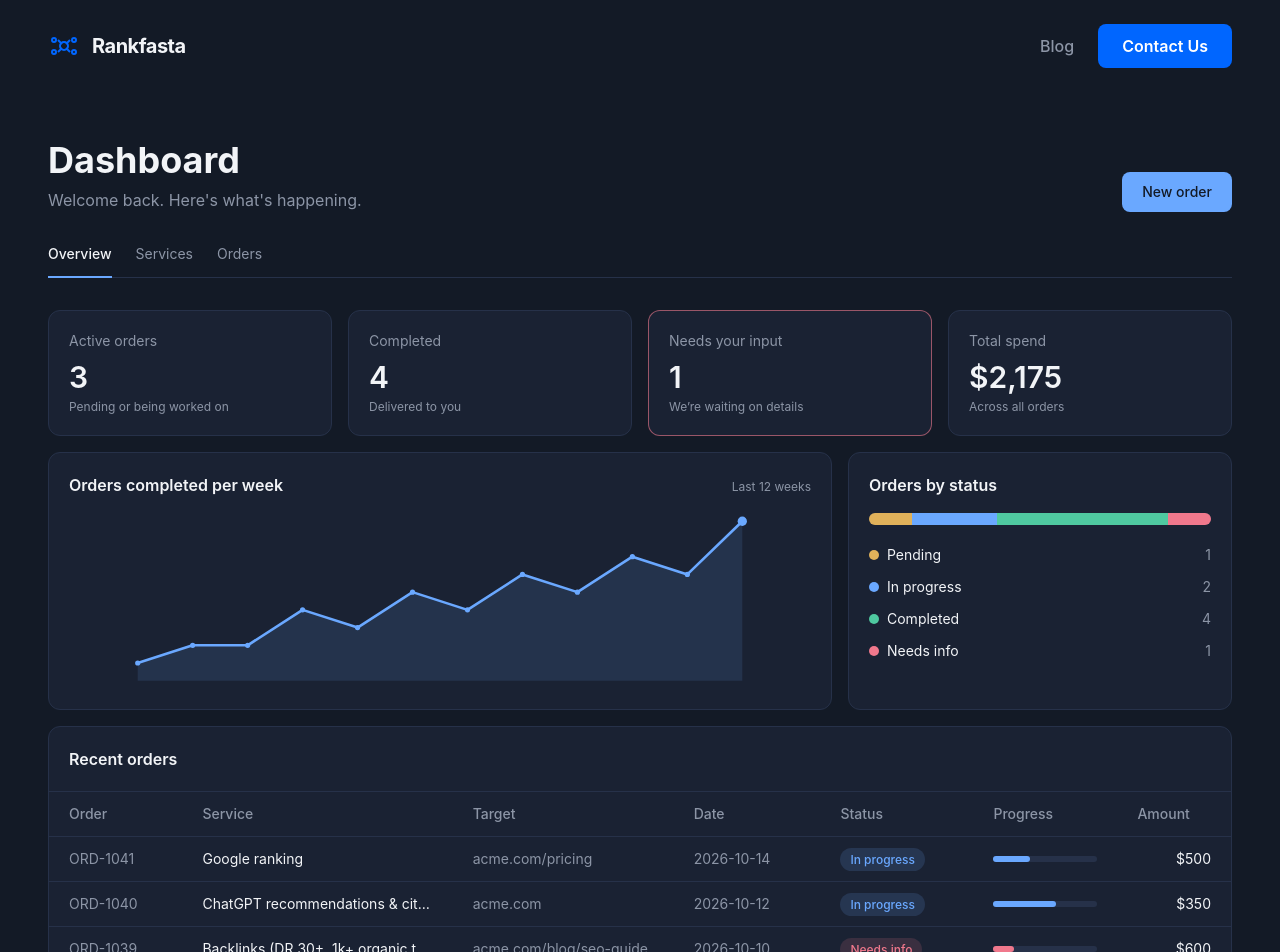
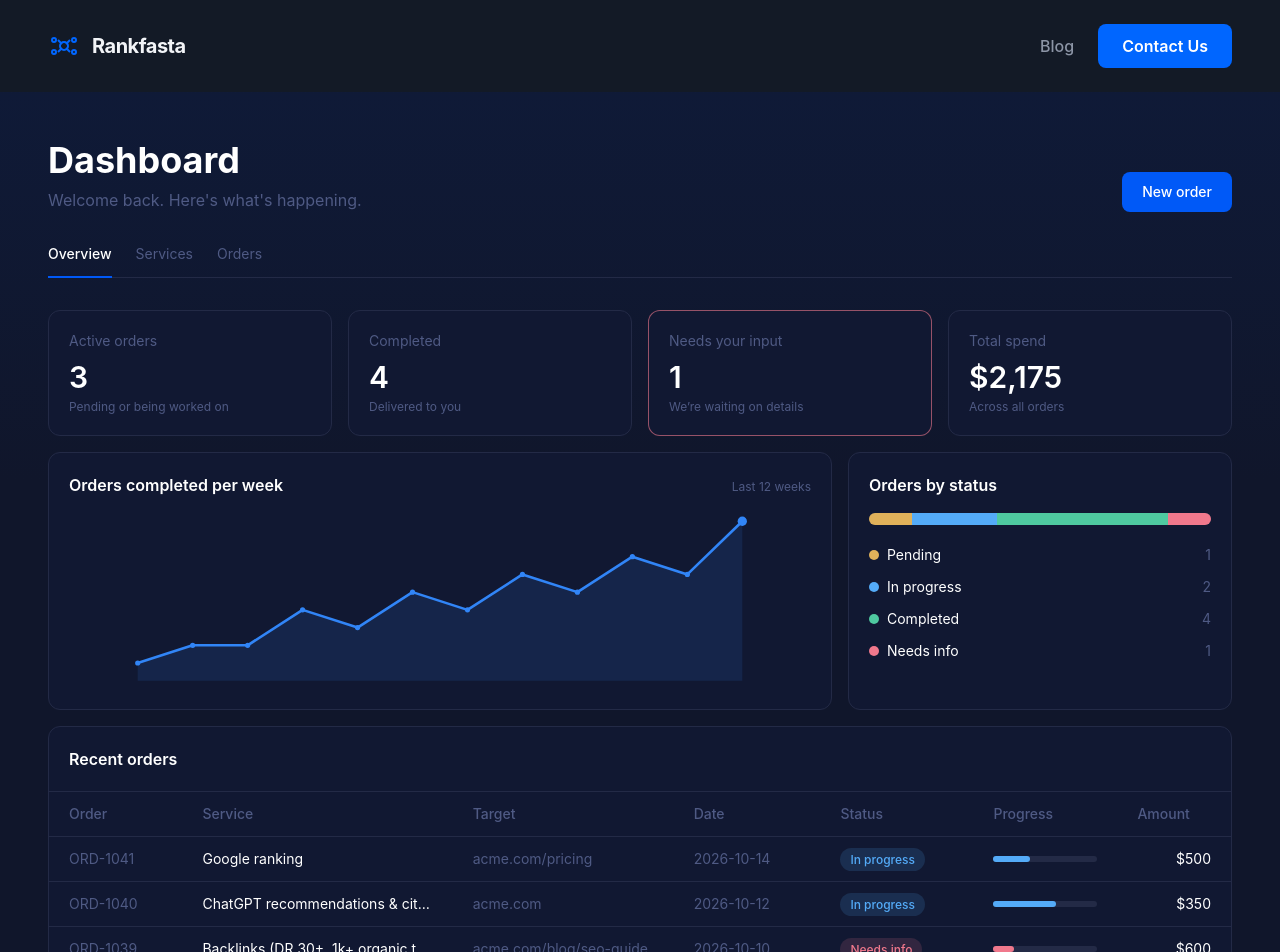
Before and after one commit to Gaurav775-Git/Dashboard, a React (Vite) app in the folder client/: page / in a window 1280 px wide. Shown: the top 952 px of the page. Built offline with nearby package versions, Linux system fonts and the light colour scheme.

Commit message:
Color schema update for the dashboard and components .

```diff
--- a/client/src/components/ActivityChart.jsx
+++ b/client/src/components/ActivityChart.jsx
@@ -3,7 +3,7 @@ import { STATUSES } from '../api/mockData'
 
 const COLORS = {
   Pending: '#E0B15A',
-  'In progress': '#6AA8FF',
+  'In progress': '#54ABF8',
   Completed: '#4FC9A0',
   'Needs info': '#F0788C',
 }
@@ -21,24 +21,24 @@ const ActivityChart = ({ orders, weekly }) => {
   return (
     <div className="grid lg:grid-cols-3 gap-4">
       {/* Trend */}
-      <div className="lg:col-span-2 rounded-xl border border-[#263149] bg-[#1A2233] p-5">
+      <div className="lg:col-span-2 rounded-xl border border-[#232A46] bg-[#111832] p-5">
         <div className="flex items-baseline justify-between mb-4">
-          <h2 className="font-semibold text-[#F2F4F7]">Orders completed per week</h2>
-          <span className="text-xs text-[#8C95A6]">Last 12 weeks</span>
+          <h2 className="font-semibold text-[#FFFFFF]">Orders completed per week</h2>
+          <span className="text-xs text-[#4F5A84]">Last 12 weeks</span>
         </div>
         <svg viewBox={`0 0 ${W} ${H}`} className="w-full h-44" role="img" aria-label="Orders completed per week, trending up">
-          <polygon points={area} fill="#6AA8FF" opacity="0.12" />
-          <polyline points={line} fill="none" stroke="#6AA8FF" strokeWidth="2.5" strokeLinejoin="round" />
+          <polygon points={area} fill="#3185F7" opacity="0.12" />
+          <polyline points={line} fill="none" stroke="#3185F7" strokeWidth="2.5" strokeLinejoin="round" />
           {pts.map(([x, y], i) => (
-            <circle key={i} cx={x} cy={y} r={i === pts.length - 1 ? 4.5 : 2.5} fill="#6AA8FF" />
+            <circle key={i} cx={x} cy={y} r={i === pts.length - 1 ? 4.5 : 2.5} fill="#3185F7" />
           ))}
         </svg>
       </div>
 
       {/* Status split */}
-      <div className="rounded-xl border border-[#263149] bg-[#1A2233] p-5">
-        <h2 className="font-semibold text-[#F2F4F7] mb-4">Orders by status</h2>
-        <div className="flex h-3 rounded-full overflow-hidden bg-[#263149] mb-5">
+      <div className="rounded-xl border border-[#232A46] bg-[#111832] p-5">
+        <h2 className="font-semibold text-[#FFFFFF] mb-4">Orders by status</h2>
+        <div className="flex h-3 rounded-full overflow-hidden bg-[#232A46] mb-5">
           {STATUSES.map((s) => {
             const n = orders.filter((o) => o.status === s).length
             return n ? <div key={s} style={{ width: `${(n / orders.length) * 100}%`, background: COLORS[s] }} /> : null
@@ -47,11 +47,11 @@ const ActivityChart = ({ orders, weekly }) => {
         <ul className="space-y-3 text-sm">
           {STATUSES.map((s) => (
             <li key={s} className="flex items-center justify-between">
-              <span className="flex items-center gap-2 text-[#F2F4F7]">
+              <span className="flex items-center gap-2 text-[#FFFFFF]">
                 <span className="h-2.5 w-2.5 rounded-full" style={{ background: COLORS[s] }} />
                 {s}
               </span>
-              <span className="text-[#8C95A6]">{orders.filter((o) => o.status === s).length}</span>
+              <span className="text-[#4F5A84]">{orders.filter((o) => o.status === s).length}</span>
             </li>
           ))}
         </ul>
--- a/client/src/components/OrdersTable.jsx
+++ b/client/src/components/OrdersTable.jsx
@@ -3,12 +3,12 @@ import { STATUSES } from '../api/mockData'
 
 const BADGE = {
   Pending: 'bg-[#E0B15A]/15 text-[#E0B15A]',
-  'In progress': 'bg-[#6AA8FF]/15 text-[#6AA8FF]',
+  'In progress': 'bg-[#54ABF8]/15 text-[#54ABF8]',
   Completed: 'bg-[#4FC9A0]/15 text-[#4FC9A0]',
   'Needs info': 'bg-[#F0788C]/15 text-[#F0788C]',
 }
 const BAR = {
-  Pending: '#E0B15A', 'In progress': '#6AA8FF', Completed: '#4FC9A0', 'Needs info': '#F0788C',
+  Pending: '#E0B15A', 'In progress': '#54ABF8', Completed: '#4FC9A0', 'Needs info': '#F0788C',
 }
 
 const exportCsv = (rows) => {
@@ -39,27 +39,27 @@ const OrdersTable = ({ orders, limit }) => {
   }, [orders, query, status, limit])
 
   return (
-    <div className="rounded-xl border border-[#263149] bg-[#1A2233]">
+    <div className="rounded-xl border border-[#232A46] bg-[#111832]">
       <div className="flex flex-wrap items-center gap-3 p-5">
-        <h2 className="font-semibold text-[#F2F4F7] mr-auto">{limit ? 'Recent orders' : 'All orders'}</h2>
+        <h2 className="font-semibold text-[#FFFFFF] mr-auto">{limit ? 'Recent orders' : 'All orders'}</h2>
         {!limit && (
           <>
             <input
               value={query}
               onChange={(e) => setQuery(e.target.value)}
               placeholder="Search by order, service or URL"
-              className="w-full sm:w-64 rounded-lg bg-[#131A26] border border-[#263149] px-3 py-2 text-sm text-[#F2F4F7] placeholder-[#8C95A6] focus:outline-none focus:border-[#6AA8FF]"
+              className="w-full sm:w-64 rounded-lg bg-[#10162B] border border-[#232A46] px-3 py-2 text-sm text-[#FFFFFF] placeholder-[#4F5A84] focus:outline-none focus:border-[#0059F7]"
             />
             <select
               value={status}
               onChange={(e) => setStatus(e.target.value)}
-              className="rounded-lg bg-[#131A26] border border-[#263149] px-3 py-2 text-sm text-[#F2F4F7] focus:outline-none focus:border-[#6AA8FF]"
+              className="rounded-lg bg-[#10162B] border border-[#232A46] px-3 py-2 text-sm text-[#FFFFFF] focus:outline-none focus:border-[#0059F7]"
             >
               {['All', ...STATUSES].map((s) => <option key={s}>{s}</option>)}
             </select>
             <button
               onClick={() => exportCsv(rows)}
-              className="rounded-lg border border-[#263149] px-3 py-2 text-sm text-[#F2F4F7] hover:bg-[#263149] focus-visible:outline focus-visible:outline-2 focus-visible:outline-[#6AA8FF]"
+              className="rounded-lg border border-[#232A46] px-3 py-2 text-sm text-[#FFFFFF] hover:bg-[#232A46] focus-visible:outline focus-visible:outline-2 focus-visible:outline-[#0059F7]"
             >
               Export CSV
             </button>
@@ -70,7 +70,7 @@ const OrdersTable = ({ orders, limit }) => {
       <div className="overflow-x-auto">
         <table className="w-full text-sm min-w-[720px]">
           <thead>
-            <tr className="text-left text-[#8C95A6] border-y border-[#263149]">
+            <tr className="text-left text-[#4F5A84] border-y border-[#232A46]">
               {['Order', 'Service', 'Target', 'Date', 'Status', 'Progress', 'Amount'].map((h) => (
                 <th key={h} className="px-5 py-3 font-medium">{h}</th>
               ))}
@@ -78,16 +78,16 @@ const OrdersTable = ({ orders, limit }) => {
           </thead>
           <tbody>
             {rows.map((o) => (
-              <tr key={o.id} className="border-b border-[#263149] last:border-0 text-[#F2F4F7]">
-                <td className="px-5 py-3 text-[#8C95A6]">{o.id}</td>
+              <tr key={o.id} className="border-b border-[#232A46] last:border-0 text-[#FFFFFF]">
+                <td className="px-5 py-3 text-[#4F5A84]">{o.id}</td>
                 <td className="px-5 py-3 max-w-[220px] truncate" title={o.service}>{o.service}</td>
-                <td className="px-5 py-3 max-w-[180px] truncate text-[#8C95A6]" title={o.target}>{o.target}</td>
-                <td className="px-5 py-3 text-[#8C95A6] whitespace-nowrap">{o.date}</td>
+                <td className="px-5 py-3 max-w-[180px] truncate text-[#4F5A84]" title={o.target}>{o.target}</td>
+                <td className="px-5 py-3 text-[#4F5A84] whitespace-nowrap">{o.date}</td>
                 <td className="px-5 py-3">
                   <span className={`rounded-full px-2.5 py-1 text-xs font-medium whitespace-nowrap ${BADGE[o.status]}`}>{o.status}</span>
                 </td>
                 <td className="px-5 py-3 w-36">
-                  <div className="h-1.5 rounded-full bg-[#263149]">
+                  <div className="h-1.5 rounded-full bg-[#232A46]">
                     <div className="h-full rounded-full" style={{ width: `${o.progress}%`, background: BAR[o.status] }} />
                   </div>
                 </td>
@@ -96,7 +96,7 @@ const OrdersTable = ({ orders, limit }) => {
             ))}
             {rows.length === 0 && (
               <tr>
-                <td colSpan={7} className="px-5 py-10 text-center text-[#8C95A6]">
+                <td colSpan={7} className="px-5 py-10 text-center text-[#4F5A84]">
                   No orders match. Clear the search or pick another status.
                 </td>
               </tr>
--- a/client/src/components/StatCards.jsx
+++ b/client/src/components/StatCards.jsx
@@ -16,11 +16,11 @@ const StatCards = ({ orders }) => {
       {stats.map((s) => (
         <div
           key={s.label}
-          className={`rounded-xl border bg-[#1A2233] p-5 ${s.alert ? 'border-[#F0788C]/60' : 'border-[#263149]'}`}
+          className={`rounded-xl border bg-[#111832] p-5 ${s.alert ? 'border-[#F0788C]/60' : 'border-[#232A46]'}`}
         >
-          <p className="text-sm text-[#8C95A6]">{s.label}</p>
-          <p className="mt-2 text-3xl font-semibold text-[#F2F4F7]">{s.value}</p>
-          <p className="mt-1 text-xs text-[#8C95A6]">{s.hint}</p>
+          <p className="text-sm text-[#4F5A84]">{s.label}</p>
+          <p className="mt-2 text-3xl font-semibold text-[#FFFFFF]">{s.value}</p>
+          <p className="mt-1 text-xs text-[#4F5A84]">{s.hint}</p>
         </div>
       ))}
     </div>
--- a/client/src/pages/Dashboard.jsx
+++ b/client/src/pages/Dashboard.jsx
@@ -28,26 +28,26 @@ const Dashboard = () => {
   }
 
   return (
-    <div className="min-h-screen bg-[#131A26] flex flex-col">
+    <div className="min-h-screen bg-[linear-gradient(180deg,#0F1B3A_0,#10162B_480px)] flex flex-col">
       <Navbar />
 
       <main className="flex-grow w-full max-w-7xl mx-auto px-6 md:px-12 py-12">
         {/* Page Header */}
         <div className="mb-8 flex flex-wrap items-end justify-between gap-4">
           <div>
-            <h1 className="text-3xl md:text-4xl font-bold text-[#F2F4F7] mb-2">Dashboard</h1>
-            <p className="text-[#8C95A6] text-sm md:text-base">Welcome back. Here's what's happening.</p>
+            <h1 className="text-3xl md:text-4xl font-bold text-[#FFFFFF] mb-2">Dashboard</h1>
+            <p className="text-[#4F5A84] text-sm md:text-base">Welcome back. Here's what's happening.</p>
           </div>
           <button
             onClick={() => setTab('Services')}
-            className="rounded-lg bg-[#6AA8FF] px-5 py-2.5 text-sm font-medium text-[#131A26] hover:bg-[#8DBEFF]"
+            className="rounded-lg bg-[#0059F7] px-5 py-2.5 text-sm font-medium text-white hover:bg-[#1B6DF7]"
           >
             New order
           </button>
         </div>
 
         {/* Tabs */}
-        <div role="tablist" className="mb-8 flex gap-6 border-b border-[#263149]">
+        <div role="tablist" className="mb-8 flex gap-6 border-b border-[#232A46]">
           {TABS.map((t) => (
             <button
               key={t}
@@ -56,8 +56,8 @@ const Dashboard = () => {
               onClick={() => setTab(t)}
               className={`pb-3 text-sm -mb-px border-b-2 transition-colors ${
                 tab === t
-                  ? 'border-[#6AA8FF] text-[#F2F4F7] font-medium'
-                  : 'border-transparent text-[#8C95A6] hover:text-[#F2F4F7]'
+                  ? 'border-[#0059F7] text-[#FFFFFF] font-medium'
+                  : 'border-transparent text-[#4F5A84] hover:text-[#FFFFFF]'
               }`}
             >
               {t}
```
Also changed, not shown: client/src/components/ServiceCatalog.jsx (+19 -19 lines).
